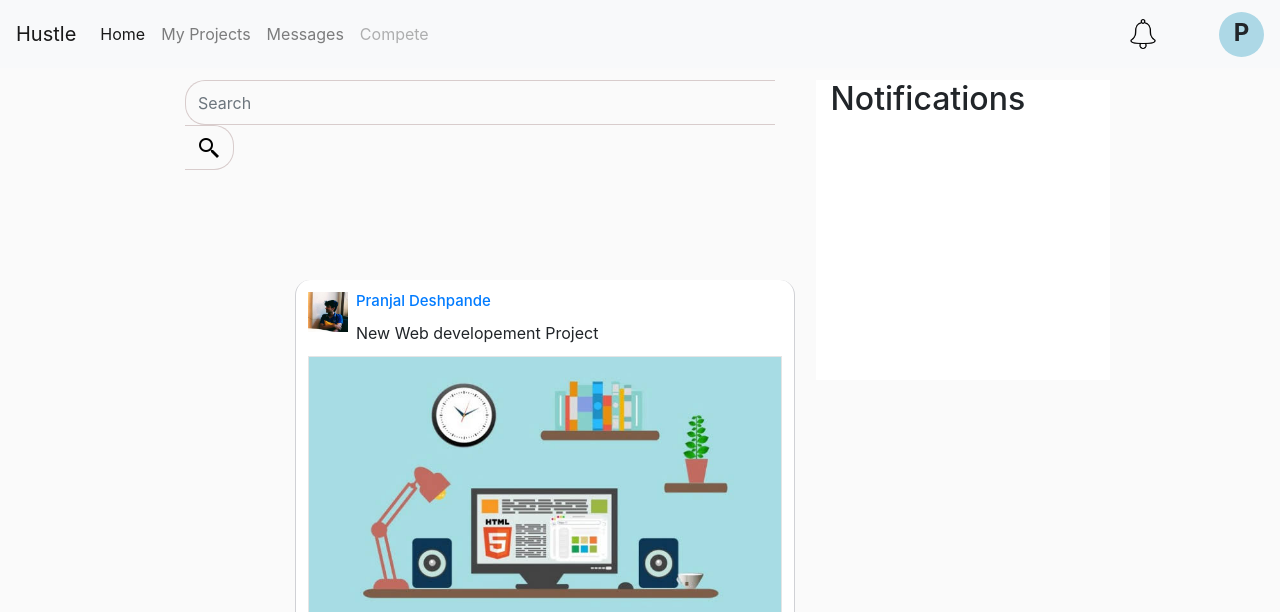
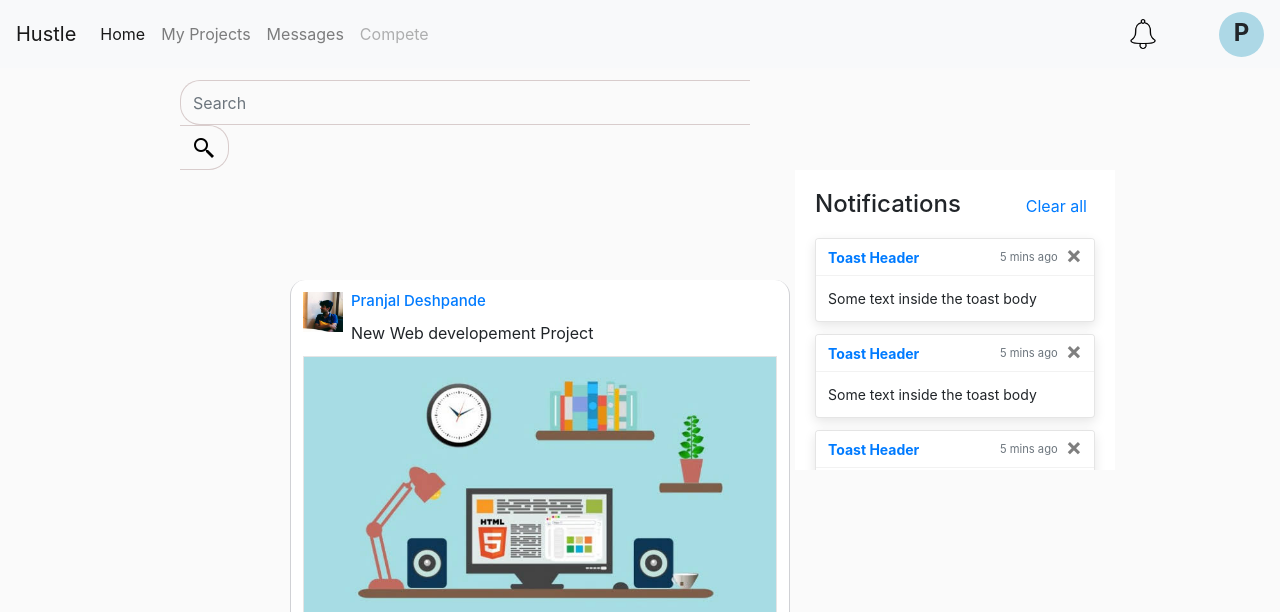
Before and after one commit to prishivgupta/skillstir, a plain HTML site: page dashboard.html in a window 1280 px wide. Shown: the top 612 px of the page. Drawn offline with nearby package versions, Linux system fonts and the light colour scheme.

Commit message:
Added notifications section in dashboard

```diff
--- a/dashboard.html
+++ b/dashboard.html
@@ -47,21 +47,23 @@
             float:left;
             position: relative;
             top:80px;
-            left:170px;
+            left:165px;
         }
 
         #notifications {
-            width:23%;
+            width:25%;
             background-color: white;
             position: fixed;
-            top:80px;
-            right:170px;
+            top:170px;
+            right:165px;
             height: 300px;
+            overflow:auto;
+            padding: 20px;
         }
 
         #searchBar {
             border-radius:  20px 0 0 20px ;
-            width:590px;
+            width:570px;
             height:45px;
             background-color: #FAFAFA;
             border:1px solid rgb(216, 204, 204);
@@ -144,6 +146,7 @@
     </style>
 
   </head>
+
     <body>
 
         <!-- Navigation Bar  -->
@@ -225,7 +228,53 @@
 
         <div id="notifications" class="container-fluid">
 
-        <h2>Notifications</h2>
+            <h4 class="float-left">Notifications</h4>
+            <a href="#" class="float-right mr-2 mt-1">Clear all</a>
+            <br>
+            <br>
+            <div class="toast" data-autohide="false">
+                <div class="toast-header">
+                  <strong class="mr-auto text-primary">Toast Header</strong>
+                  <small class="text-muted">5 mins ago</small>
+                  <button type="button" class="ml-2 mb-1 close" data-dismiss="toast">&times;</button>
+                </div>
+                <div class="toast-body">
+                  Some text inside the toast body
+                </div>
+            </div>
+
+            <div class="toast" data-autohide="false">
+                <div class="toast-header">
+                  <strong class="mr-auto text-primary">Toast Header</strong>
+                  <small class="text-muted">5 mins ago</small>
+                  <button type="button" class="ml-2 mb-1 close" data-dismiss="toast">&times;</button>
+                </div>
+                <div class="toast-body">
+                  Some text inside the toast body
+                </div>
+            </div>
+
+            <div class="toast" data-autohide="false">
+                <div class="toast-header">
+                  <strong class="mr-auto text-primary">Toast Header</strong>
+                  <small class="text-muted">5 mins ago</small>
+                  <button type="button" class="ml-2 mb-1 close" data-dismiss="toast">&times;</button>
+                </div>
+                <div class="toast-body">
+                  Some text inside the toast body
+                </div>
+            </div>
+
+            <div class="toast" data-autohide="false">
+                <div class="toast-header">
+                  <strong class="mr-auto text-primary">Toast Header</strong>
+                  <small class="text-muted">5 mins ago</small>
+                  <button type="button" class="ml-2 mb-1 close" data-dismiss="toast">&times;</button>
+                </div>
+                <div class="toast-body">
+                  Some text inside the toast body
+                </div>
+            </div>
 
         </div>
 
@@ -234,5 +283,14 @@
         <script src="https://code.jquery.com/jquery-3.4.1.slim.min.js" integrity="sha384-J6qa4849blE2+poT4WnyKhv5vZF5SrPo0iEjwBvKU7imGFAV0wwj1yYfoRSJoZ+n" crossorigin="anonymous"></script>
         <script src="https://cdn.jsdelivr.net/npm/popper.js@1.16.0/dist/umd/popper.min.js" integrity="sha384-Q6E9RHvbIyZFJoft+2mJbHaEWldlvI9IOYy5n3zV9zzTtmI3UksdQRVvoxMfooAo" crossorigin="anonymous"></script>
         <script src="https://stackpath.bootstrapcdn.com/bootstrap/4.4.1/js/bootstrap.min.js" integrity="sha384-wfSDF2E50Y2D1uUdj0O3uMBJnjuUD4Ih7YwaYd1iqfktj0Uod8GCExl3Og8ifwB6" crossorigin="anonymous"></script>
+
+        <script>
+
+        $(document).ready(function(){
+            $('.toast').toast('show');
+        });
+
+        </script>
+
     </body>
 </html>
```
Lines whose indentation alone changed are shown as unchanged.
